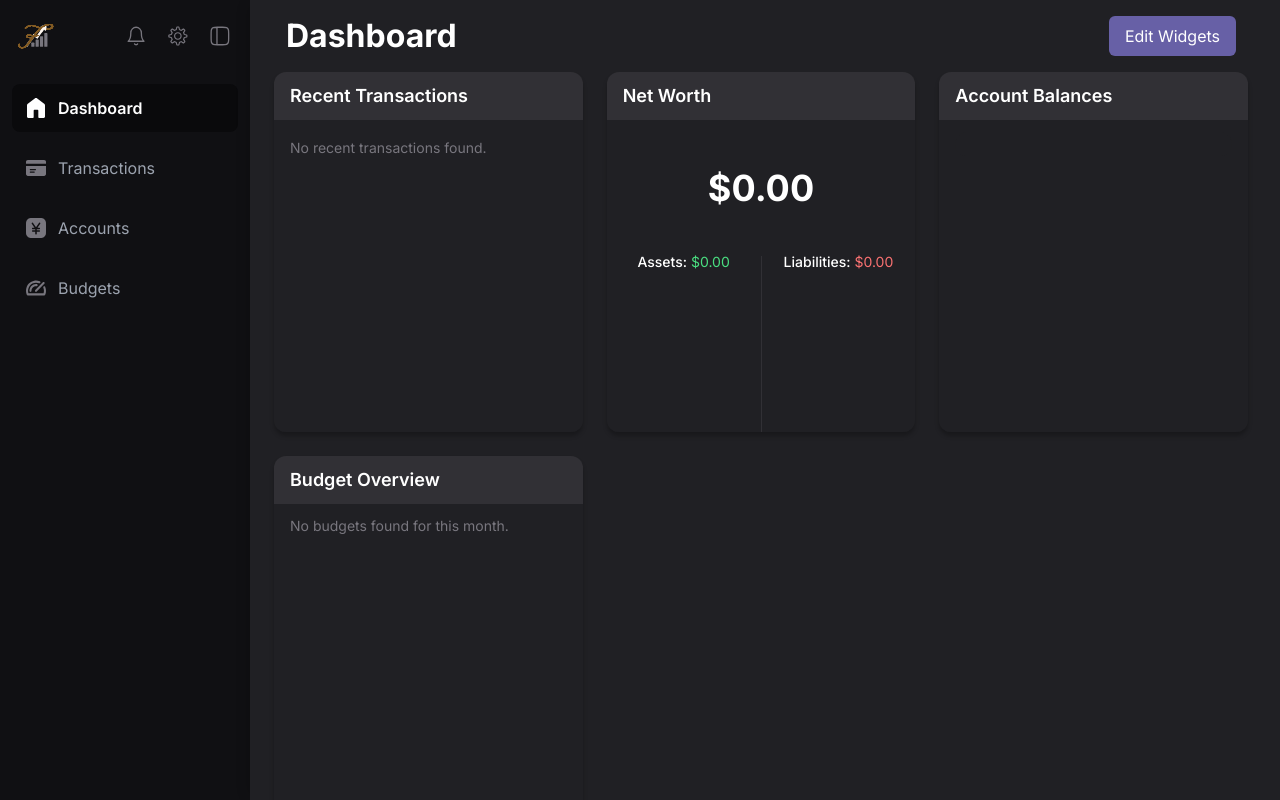
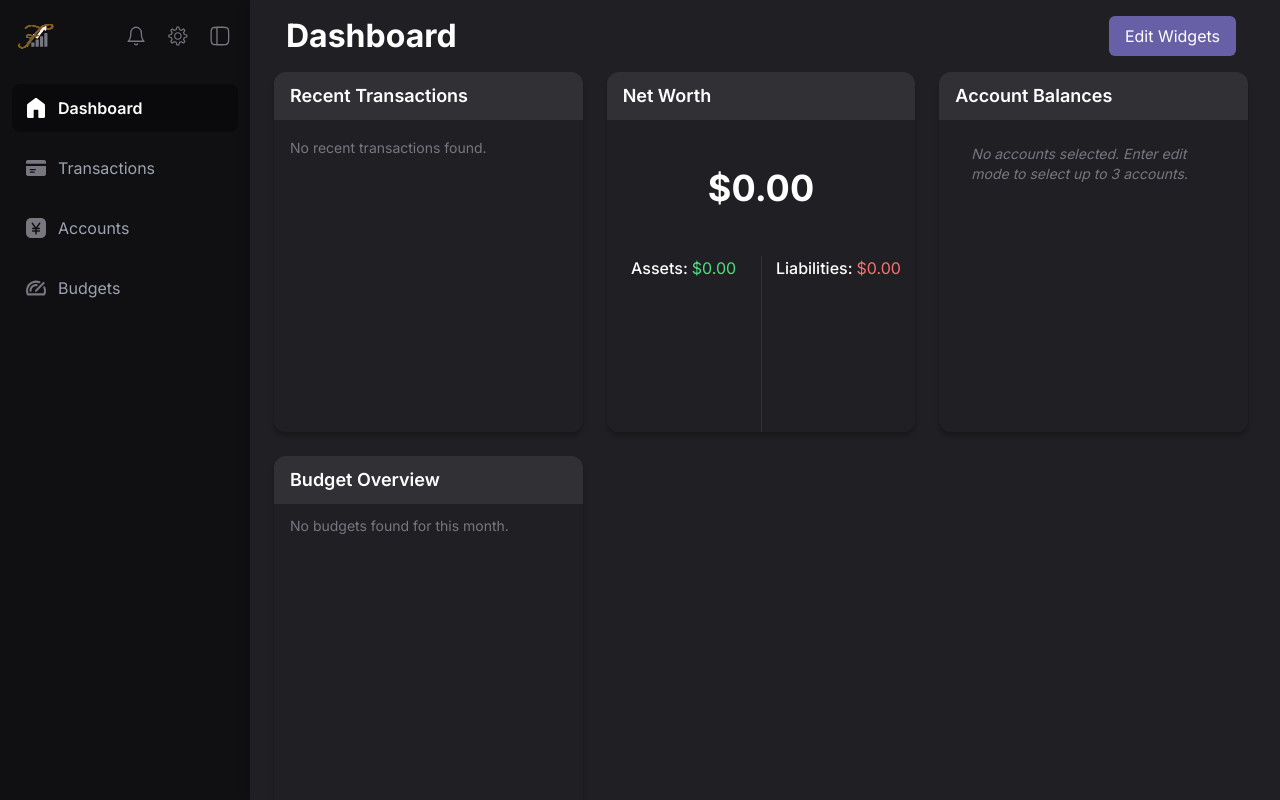
Before and after one commit to xavierAshkar/findash-mvp, a Django app: page /dashboard/ in a window 1280 px wide. Run offline with Django 5.2, Linux system fonts and the light colour scheme; the visitor is signed in with stand-in values (Sample User, id 1); data comes from the database, SQL or seed files in the repository; data that the repository does not hold is empty; parts of the project's set-up code (start-up, migrations or seed data) failed here and were passed over; some libraries are stand-ins or nearby versions.

Commit message:
feature(dashboard): update account balances and net worth widgets layout

```diff
--- a/core/templates/core/components/widgets/net_worth_scrollable_lists.html
+++ b/core/templates/core/components/widgets/net_worth_scrollable_lists.html
@@ -1,12 +1,12 @@
 <!-- Assets Column -->
 <div class="flex-1 flex flex-col h-full min-w-0">
-  <div class="text-center text-sm mb-1">
+  <div class="flex items-center justify-center text-base mb-1 h-[32px] gap-1">
     <span class="font-medium">Assets:</span>
     <span class="text-green-400">${{ net_worth_data.total_assets|floatformat:2 }}</span>
   </div>
 
   <div
-    class="overflow-y-auto pr-1 grow text-xs text-green-300 space-y-1"
+    class="overflow-y-auto pr-1 grow text-s text-textSubtle space-y-1"
     style="mask-image: linear-gradient(to bottom, black 90%, transparent); -webkit-mask-image: linear-gradient(to bottom, black 90%, transparent);"
   >
     <ul class="space-y-1 pr-1">
@@ -15,7 +15,7 @@
           <span class="txn-fade flex-1 min-w-0 overflow-hidden whitespace-nowrap text-ellipsis">
             {{ acc.name }}
           </span>
-          <span>${{ acc.current_balance|floatformat:2 }}</span>
+          <span class="text-green-300">${{ acc.current_balance|floatformat:2 }}</span>
         </li>
       {% endfor %}
     </ul>
@@ -27,13 +27,13 @@
 
 <!-- Liabilities Column -->
 <div class="flex-1 flex flex-col h-full min-w-0">
-  <div class="text-center text-sm mb-1">
-    <span class="font-medium">Liabilities:</span>
+  <div class="flex items-center justify-center text-base mb-1 h-[32px] gap-1">
+    <span class="font-medium">Liabilities: </span>
     <span class="text-red-400">${{ net_worth_data.total_liabilities|floatformat:2 }}</span>
   </div>
 
   <div
-    class="overflow-y-auto pl-1 grow text-xs text-red-300 space-y-1"
+    class="overflow-y-auto pl-1 grow text-s text-textSubtle space-y-1"
     style="mask-image: linear-gradient(to bottom, black 90%, transparent); -webkit-mask-image: linear-gradient(to bottom, black 90%, transparent);"
   >
     <ul class="space-y-1 pl-1">
@@ -42,7 +42,7 @@
           <span class="txn-fade flex-1 min-w-0 overflow-hidden whitespace-nowrap text-ellipsis">
             {{ acc.name }}
           </span>
-          <span>${{ acc.current_balance|floatformat:2 }}</span>
+          <span class="text-red-300">${{ acc.current_balance|floatformat:2 }}</span>
         </li>
       {% endfor %}
     </ul>
--- a/core/templates/core/dashboard/widgets/balances_widget.html
+++ b/core/templates/core/dashboard/widgets/balances_widget.html
@@ -1,6 +1,44 @@
 {% load core_extras %}
-<div class="rounded-xl overflow-hidden">
+<div
+  id="widget-balances"
+  class="rounded-xl overflow-hidden"
+  x-data="{ openModal: false }"
+>
   <ul class="bg-cardBg px-[16px] py-[12px] space-y-[12px]">
+    {% if edit_mode %}
+      {% for slot in selected_accounts|pad_accounts %}
+        {% if slot %}
+          <li class="flex justify-between items-center">
+            <div>
+              <p class="text-base text-white">{{ slot.name }}</p>
+              <p class="text-sm text-textSubtle">{{ slot.subtype|title }}</p>
+            </div>
+            <div class="flex items-center gap-2">
+              <p class="text-white text-base">${{ slot.current_balance|floatformat:2 }}</p>
+              <button
+                type="button"
+                class="text-sm text-textSubtle hover:text-red-500 transition"
+                @click="openModal = true"
+                title="Change or remove this account"
+              >
+                ✕
+              </button>
+            </div>
+          </li>
+        {% else %}
+          <li class="flex justify-between items-center text-textSubtle">
+            <button
+              type="button"
+              class="italic text-base text-left underline underline-offset-4 hover:text-white"
+              @click="openModal = true"
+            >
+              Select an account
+            </button>
+            <p class="text-base">—</p>
+          </li>
+        {% endif %}
+      {% endfor %}
+    {% elif selected_accounts %}
       {% for account in selected_accounts %}
         <li class="flex justify-between items-center">
           <div>
@@ -10,41 +48,58 @@
           <p class="text-white text-base">${{ account.current_balance|floatformat:2 }}</p>
         </li>
       {% endfor %}
+    {% else %}
+      <li class="text-sm italic text-textSubtle">
+        No accounts selected. Enter edit mode to select up to 3 accounts.
+      </li>
+    {% endif %}
   </ul>
 
+
   {% if edit_mode %}
+    <!-- Modal -->
     <form
       method="POST"
       action="{% url 'core:update_balance_widget' %}"
+      x-show="openModal"
+      x-transition
+      @submit="openModal = false"
+      class="fixed inset-0 z-50 bg-black bg-opacity-50 flex items-center justify-center"
       hx-post="{% url 'core:update_balance_widget' %}"
       hx-target="#widget-balances"
       hx-swap="outerHTML"
       hx-headers='{"X-CSRFToken": "{{ csrf_token }}"}'
-      class="mt-4 space-y-2"
     >
-      <p class="text-sm text-textSubtle">Select up to 3 accounts to display:</p>
-
-      <div class="grid grid-cols-1 gap-2">
+      <div class="bg-cardBg p-6 rounded-xl max-w-md w-full space-y-4">
+        <h2 class="text-lg font-bold text-white">Select up to 3 Accounts</h2>
+        <div class="space-y-2 max-h-[300px] overflow-y-auto">
           {% for acct in all_accounts %}
-          <label class="flex items-center gap-2 text-sm text-white">
+            <label class="block text-white text-sm hover:bg-hoverBg px-3 py-1 rounded transition">
               <input
                 type="checkbox"
                 name="account_ids"
                 value="{{ acct.id }}"
                 {% if acct.id in selected_ids %}checked{% endif %}
-              class="accent-accent"
+                class="mr-2 accent-accent"
               >
               {{ acct.name }} – {{ acct.subtype|title }}
             </label>
           {% endfor %}
         </div>
-
+        <div class="flex justify-end gap-2">
+          <button
+            type="button"
+            class="text-sm text-textSubtle underline"
+            @click="openModal = false"
+          >Cancel</button>
           <button
             type="submit"
-        class="mt-2 px-3 py-1 rounded-md bg-accent hover:bg-opacity-80 transition text-sm"
+            class="text-sm px-3 py-1 bg-accent text-white rounded hover:bg-opacity-80"
           >
-        Save Selection
+            Save
           </button>
+        </div>
+      </div>
     </form>
   {% endif %}
 </div>
--- a/core/templatetags/core_extras.py
+++ b/core/templatetags/core_extras.py
@@ -10,3 +10,13 @@ def sum_balances(account_list):
 @register.filter
 def abs_val(value):
     return abs(value)
+
+@register.filter
+def pad_accounts(selected_accounts, max_slots=3):
+    """
+    Returns a list of length `max_slots` where real accounts are followed by None placeholders.
+    """
+    padded = list(selected_accounts)
+    while len(padded) < max_slots:
+        padded.append(None)
+    return padded
```
Lines whose indentation alone changed are shown as unchanged.
